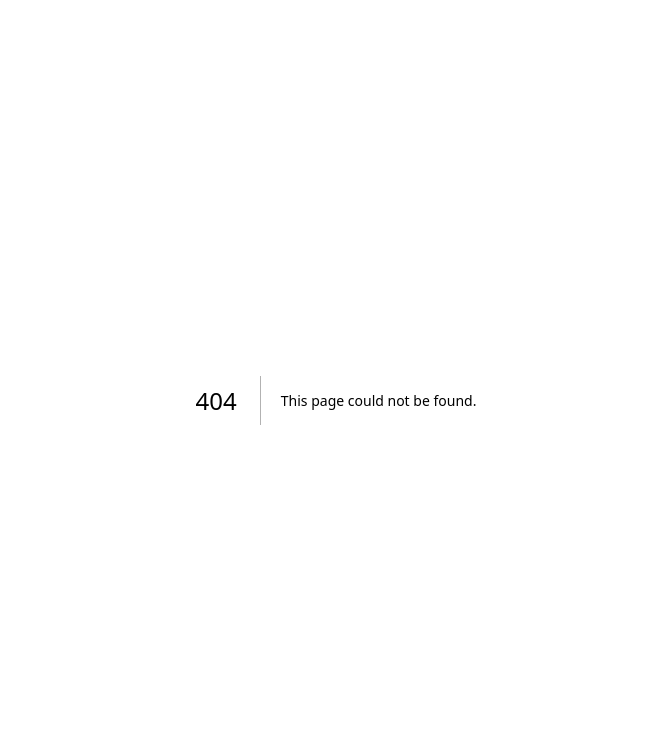
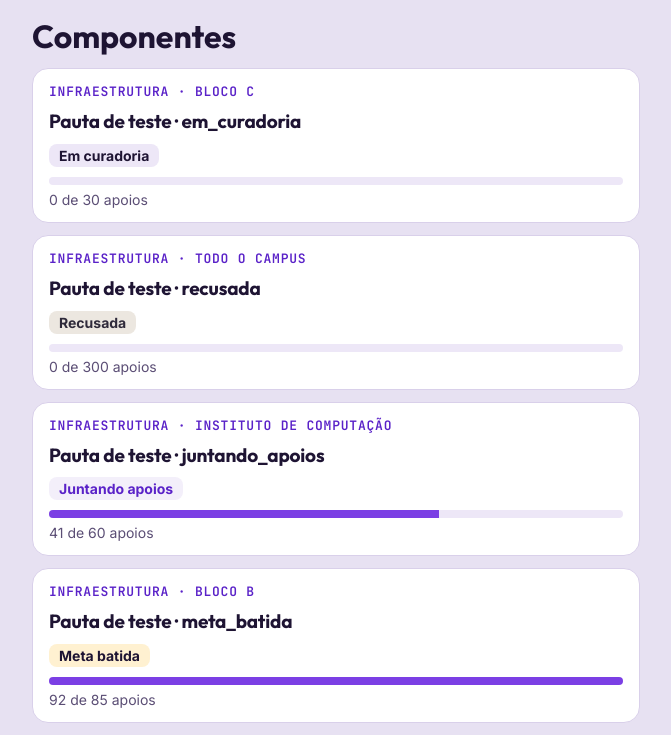
Before and after one commit to sthefanyblima/lumens, a Next.js app in the folder apps/site/: page /dev/componentes in a window 1280 px wide. Before the commit this address had no page. Shown: the top 735 px of the page, without its empty margins (304-975 px from the left). Built offline with nearby package versions, Linux system fonts and the light colour scheme.

Commit message:
feat(site): tokens e componentes base do protótipo [SCRUM-37]

```diff
--- /dev/null
+++ b/apps/site/src/app/dev/componentes/page.tsx
@@ -0,0 +1,20 @@
+import type { Metadata } from 'next';
+import { CardPauta } from '../../../componentes/CardPauta';
+import { PAUTAS_TESTE } from '../../../dados/pautas-teste';
+
+export const metadata: Metadata = {
+  title: 'Componentes · Lumens',
+  robots: { index: false },
+};
+
+// Rota de rascunho: os componentes base em todos os status, com as pautas de teste.
+export default function Componentes() {
+  return (
+    <main style={{ maxWidth: 640, margin: '0 auto', padding: 16, display: 'grid', gap: 12 }}>
+      <h1 style={{ fontFamily: 'var(--fonte-titulo)', margin: 0 }}>Componentes</h1>
+      {PAUTAS_TESTE.map((pauta) => (
+        <CardPauta key={pauta.slug} pauta={pauta} />
+      ))}
+    </main>
+  );
+}
--- /dev/null
+++ b/apps/site/src/app/globals.css
@@ -0,0 +1,41 @@
+/* Tokens do protótipo (Lumens Pautas). */
+:root {
+  --fundo: #e7e1f2;
+  --superficie: #fff;
+  --tinta: #1e1433;
+  --tinta-2: #5b4e75;
+  --borda: #d9d0ea;
+  --primaria: #7b3fe4;
+  --primaria-forte: #5a22c8;
+  --trilho: #ede7f7;
+
+  --raio: 16px;
+  --espaco: 16px;
+}
+
+* {
+  box-sizing: border-box;
+}
+
+body {
+  margin: 0;
+  background: var(--fundo);
+  color: var(--tinta);
+  font-family: var(--fonte-corpo), system-ui, sans-serif;
+}
+
+a {
+  color: var(--primaria-forte);
+}
+
+:focus-visible {
+  outline: 3px solid var(--primaria);
+  outline-offset: 2px;
+}
+
+@media (prefers-reduced-motion: reduce) {
+  * {
+    animation: none !important;
+    transition: none !important;
+  }
+}
--- a/apps/site/src/app/layout.tsx
+++ b/apps/site/src/app/layout.tsx
@@ -1,5 +1,19 @@
 import type { Metadata } from 'next';
+import { Inter, JetBrains_Mono, Outfit } from 'next/font/google';
 import type { ReactNode } from 'react';
+import './globals.css';
+
+const titulo = Outfit({
+  subsets: ['latin'],
+  weight: ['600', '700', '800'],
+  variable: '--fonte-titulo',
+});
+const corpo = Inter({ subsets: ['latin'], variable: '--fonte-corpo' });
+const rotulo = JetBrains_Mono({
+  subsets: ['latin'],
+  weight: ['500', '600'],
+  variable: '--fonte-rotulo',
+});
 
 export const metadata: Metadata = {
   title: 'Lumens',
@@ -8,7 +22,7 @@ export const metadata: Metadata = {
 
 export default function RootLayout({ children }: { children: ReactNode }) {
   return (
-    <html lang="pt-BR">
+    <html lang="pt-BR" className={`${titulo.variable} ${corpo.variable} ${rotulo.variable}`}>
       <body>{children}</body>
     </html>
   );
--- /dev/null
+++ b/apps/site/src/componentes/BarraApoios.tsx
@@ -0,0 +1,32 @@
+import estilos from './componentes.module.css';
+
+const numero = new Intl.NumberFormat('pt-BR');
+
+export const formatarNumero = (n: number) => numero.format(n);
+
+/** Progresso até a meta, em %, sem passar de 100 mesmo com apoios acima da meta. */
+export function percentual(apoios: number, meta: number): number {
+  return Math.min(100, Math.round((apoios / meta) * 100));
+}
+
+export function BarraApoios({ apoios, meta }: { apoios: number; meta: number }) {
+  const legenda = `${formatarNumero(apoios)} de ${formatarNumero(meta)} apoios`;
+  return (
+    <div className={estilos.barra}>
+      <div
+        className={estilos.trilho}
+        role="progressbar"
+        aria-valuemin={0}
+        aria-valuemax={100}
+        aria-valuenow={percentual(apoios, meta)}
+        aria-valuetext={legenda}
+      >
+        <div
+          className={estilos.preenchimento}
+          style={{ width: `${String(percentual(apoios, meta))}%` }}
+        />
+      </div>
+      <span className={estilos.legenda}>{legenda}</span>
+    </div>
+  );
+}
--- /dev/null
+++ b/apps/site/src/componentes/CardPauta.tsx
@@ -0,0 +1,21 @@
+import Link from 'next/link';
+import type { Pauta } from '../dados/tipos';
+import { BarraApoios } from './BarraApoios';
+import estilos from './componentes.module.css';
+import { StatusPill } from './StatusPill';
+
+export function CardPauta({ pauta }: { pauta: Pauta }) {
+  const id = `pauta-${pauta.slug}`;
+  return (
+    <article className={estilos.card} aria-labelledby={id}>
+      <span className={estilos.contexto}>
+        {pauta.categoria} · {pauta.bloco_nome ?? 'Todo o campus'}
+      </span>
+      <h2 id={id} className={estilos.titulo}>
+        <Link href={`/p/${pauta.slug}`}>{pauta.titulo}</Link>
+      </h2>
+      <StatusPill status={pauta.status} />
+      <BarraApoios apoios={pauta.apoios} meta={pauta.meta} />
+    </article>
+  );
+}
--- /dev/null
+++ b/apps/site/src/componentes/StatusPill.tsx
@@ -0,0 +1,24 @@
+import type { StatusPauta } from '../dados/tipos';
+import estilos from './componentes.module.css';
+
+// Cores do protótipo. A cor nunca é o único sinal: a pill sempre mostra o rótulo.
+export const STATUS: Record<StatusPauta, { rotulo: string; fundo: string; texto: string }> = {
+  em_curadoria: { rotulo: 'Em curadoria', fundo: '#EDE7F7', texto: '#1E1433' },
+  recusada: { rotulo: 'Recusada', fundo: '#ECE7E0', texto: '#2F2A3A' },
+  juntando_apoios: { rotulo: 'Juntando apoios', fundo: '#F3EFFA', texto: '#5A22C8' },
+  meta_batida: { rotulo: 'Meta batida', fundo: '#FFF1D1', texto: '#1E1433' },
+  cobrando: { rotulo: 'Cobrando', fundo: '#FFD84D', texto: '#1E1433' },
+  prometido: { rotulo: 'Prometido', fundo: '#E4DCF3', texto: '#46337A' },
+  entregue_em_parte: { rotulo: 'Entregue em parte', fundo: '#E4F7D8', texto: '#0B5E57' },
+  descumprida: { rotulo: 'Descumprida', fundo: '#FDE8E8', texto: '#A3101A' },
+  conquistada: { rotulo: 'Conquistada', fundo: '#E3F2F0', texto: '#0B5E57' },
+};
+
+export function StatusPill({ status }: { status: StatusPauta }) {
+  const { rotulo, fundo, texto } = STATUS[status];
+  return (
+    <span className={estilos.pill} style={{ background: fundo, color: texto }}>
+      {rotulo}
+    </span>
+  );
+}
--- /dev/null
+++ b/apps/site/src/componentes/componentes.module.css
@@ -0,0 +1,68 @@
+.pill {
+  align-self: flex-start;
+  padding: 3px 10px;
+  border-radius: 8px;
+  font-weight: 700;
+  font-size: 0.875em;
+}
+
+.barra {
+  display: flex;
+  flex-direction: column;
+  gap: 6px;
+}
+
+.trilho {
+  height: 8px;
+  border-radius: 4px;
+  background: var(--trilho);
+  overflow: hidden;
+}
+
+.preenchimento {
+  height: 100%;
+  background: var(--primaria);
+}
+
+.legenda {
+  font-size: 0.875em;
+  color: var(--tinta-2);
+}
+
+.card {
+  background: var(--superficie);
+  border: 1px solid var(--borda);
+  border-radius: var(--raio);
+  padding: 14px var(--espaco);
+  display: flex;
+  flex-direction: column;
+  gap: 10px;
+}
+
+.contexto {
+  font:
+    600 0.8125em var(--fonte-rotulo),
+    monospace;
+  letter-spacing: 0.06em;
+  text-transform: uppercase;
+  color: var(--primaria-forte);
+}
+
+.titulo {
+  margin: 0;
+  font:
+    700 1.1875em var(--fonte-titulo),
+    sans-serif;
+  letter-spacing: -0.01em;
+  line-height: 1.25;
+  text-wrap: pretty;
+}
+
+.titulo a {
+  color: var(--tinta);
+  text-decoration: none;
+}
+
+.titulo a:hover {
+  text-decoration: underline;
+}
```
Also changed, not shown: 1 other file (tests, documents, lock files or other folders).
